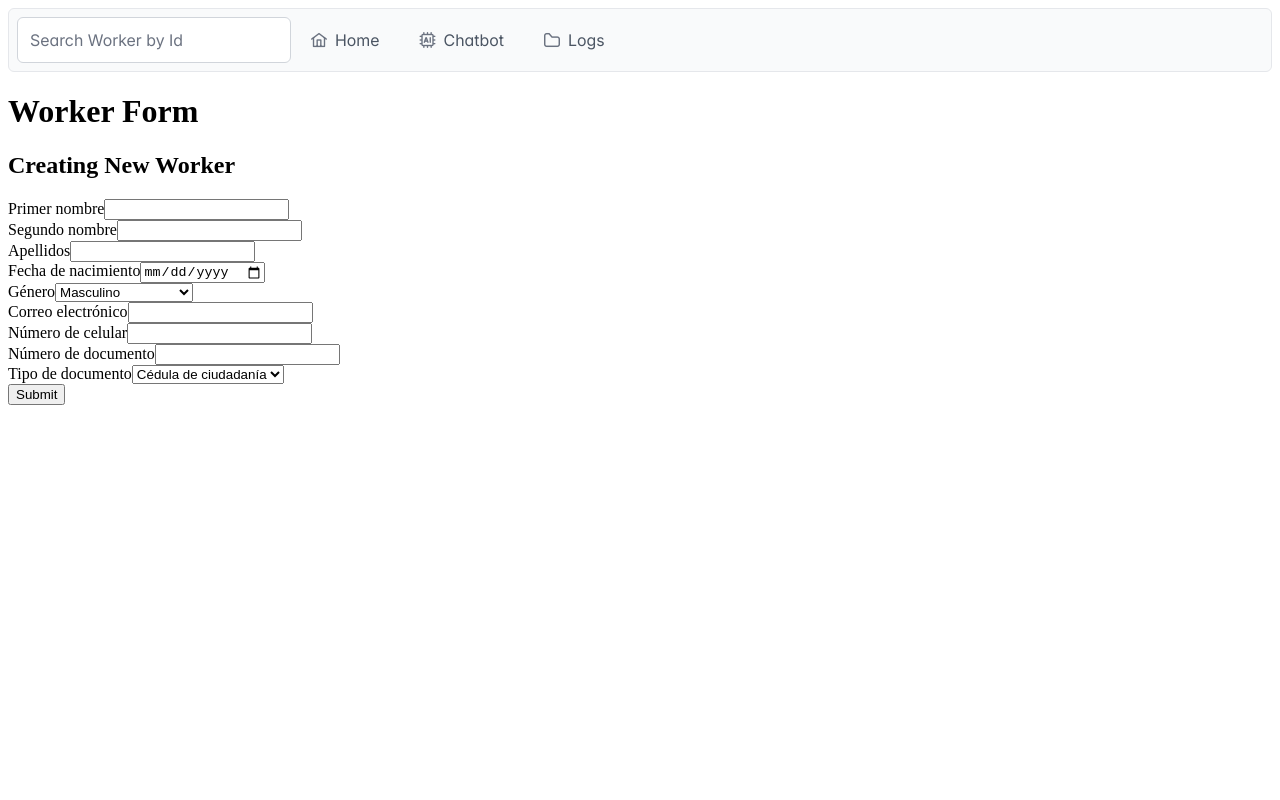
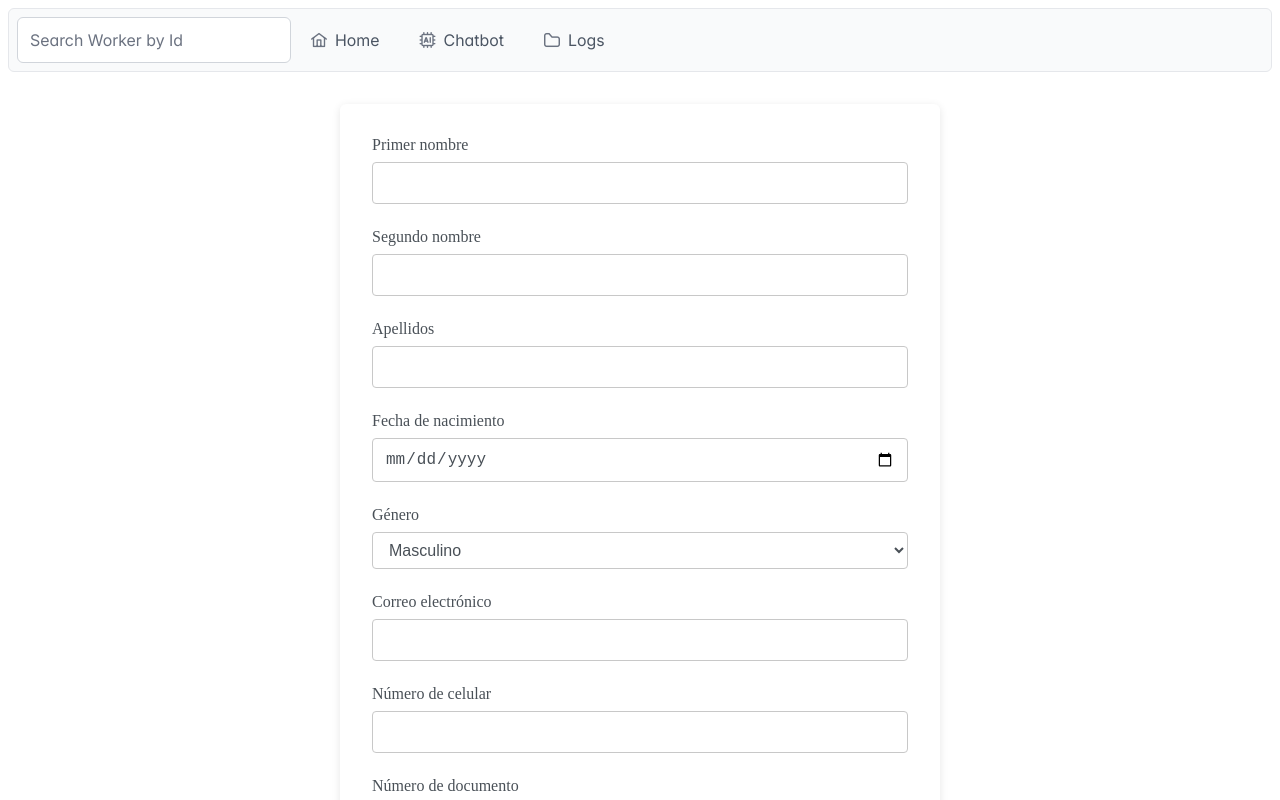
Before and after one commit to CristhianAC/NeoReg-Frontend, a React (Vite) app in the folder frontend/: page /panel in a window 1280 px wide. Shown: the top 800 px of the page. Built offline with nearby package versions, Linux system fonts and the light colour scheme.

Commit message:
Add form styling and remove unnecessary headings in WorkerForm and PanelPersona

```diff
--- /dev/null
+++ b/frontend/src/assets/form.css
@@ -0,0 +1,65 @@
+/* form.css */
+
+.worker-form {
+  max-width: 600px;
+  margin: 2rem auto;
+  padding: 2rem;
+  background: #fff;
+  border-radius: 6px;
+  box-shadow: 0 2px 8px rgba(0, 0, 0, 0.1);
+}
+
+.worker-form .form-group {
+  margin-bottom: 1.5rem;
+}
+
+.worker-form label {
+  display: block;
+  margin-bottom: 0.5rem;
+  font-weight: 500;
+  color: #495057;
+}
+
+.worker-form input,
+.worker-form select {
+  width: 100%;
+  padding: 0.5rem 0.75rem;
+  font-size: 1rem;
+  line-height: 1.5;
+  color: #495057;
+  background-color: #fff;
+  background-clip: padding-box;
+  border: 1px solid #c8c8c8;
+  border-radius: 4px;
+  transition: border-color 0.2s ease-in-out, box-shadow 0.2s ease-in-out;
+}
+
+.worker-form input:focus,
+.worker-form select:focus {
+  outline: none;
+  border-color: #007ad9;
+  box-shadow: 0 0 0 0.2rem rgba(0, 122, 217, 0.25);
+}
+
+.worker-form .error {
+  margin-top: 0.25rem;
+  font-size: 0.875rem;
+  color: #f44336;
+}
+
+.worker-form button {
+  display: inline-block;
+  padding: 0.75rem 1.5rem;
+  font-size: 1rem;
+  font-weight: 500;
+  color: #fff;
+  background-color: #007ad9;
+  border: none;
+  border-radius: 4px;
+  cursor: pointer;
+  transition: background-color 0.2s ease-in-out;
+}
+
+.worker-form button:hover {
+  background-color: #005bb5;
+}
--- a/frontend/src/components/WorkerForm.jsx
+++ b/frontend/src/components/WorkerForm.jsx
@@ -1,4 +1,4 @@
-
+import '../assets/form.css'
 
 const WorkerForm = ({ register, errors, onSubmit }) => {
 
--- a/frontend/src/pages/PanelPersona.jsx
+++ b/frontend/src/pages/PanelPersona.jsx
@@ -86,14 +86,6 @@ const PanelPersona = () => {
 
   return (
     <div>
-      <h1>Worker Form</h1>
-      <div>
-        {id ? (
-          <h2>Editing Worker with ID: {id}</h2>
-        ) : (
-          <h2>Creating New Worker</h2>
-        )}
-      </div>
       <WorkerForm
         register={register}
         errors={errors}
```
